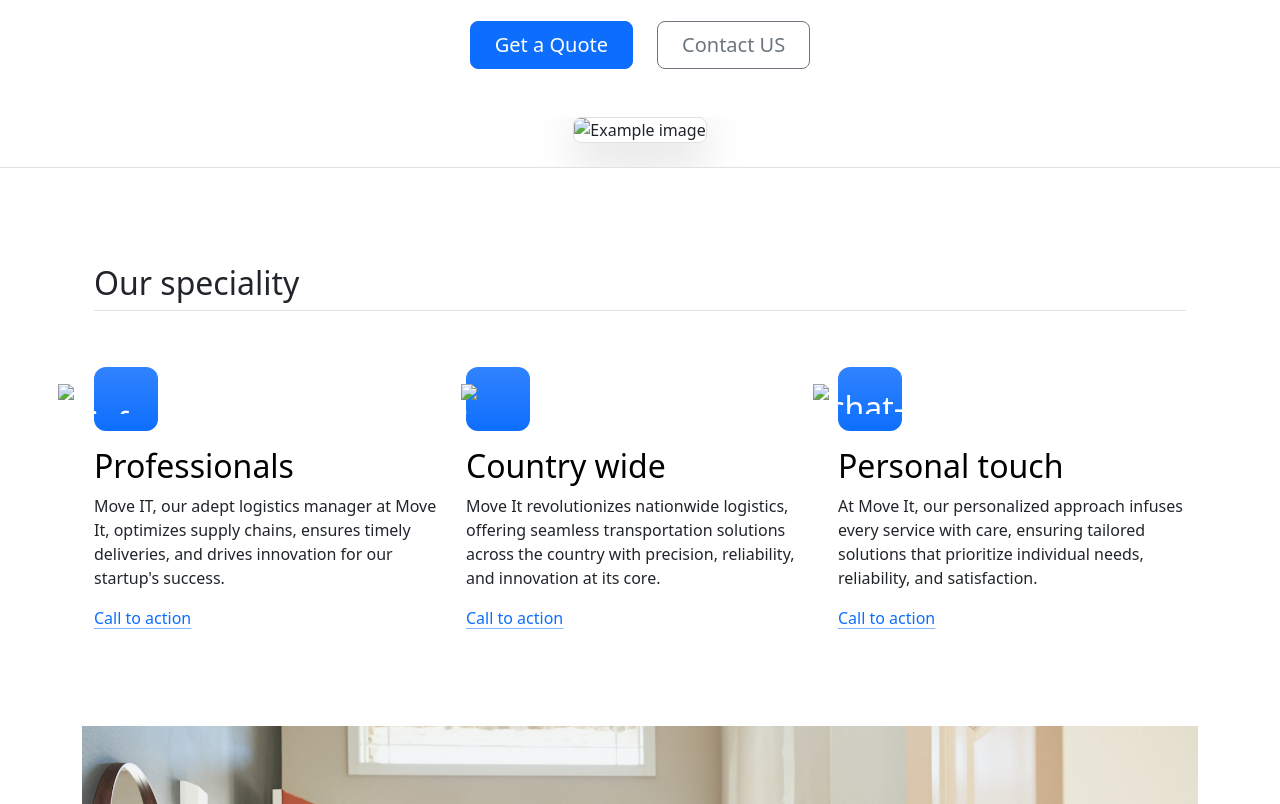
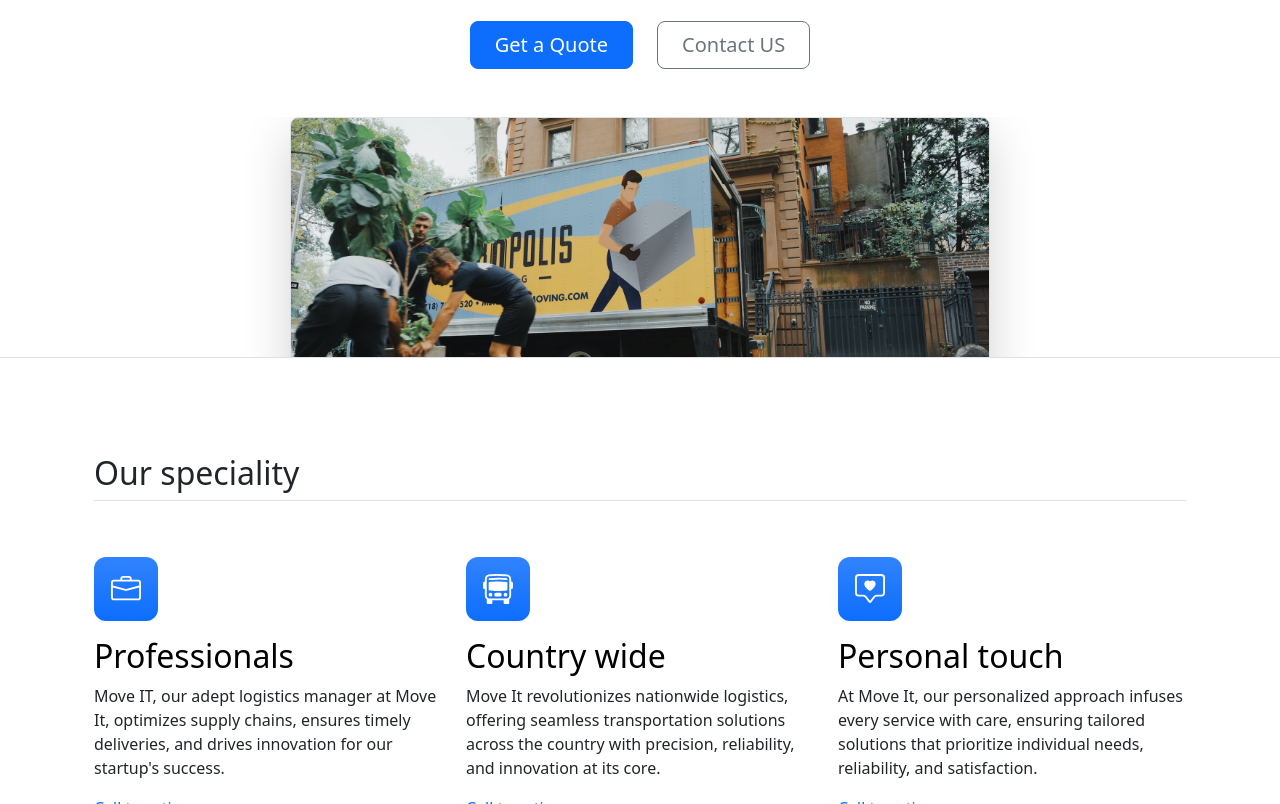
Before and after one commit to codingwithkushal/Move-IT-Project, a plain HTML site: page index.html in a window 1280 px wide. Shown: the part 732-1536 px from the top of the page. Drawn offline with nearby package versions, Linux system fonts and the light colour scheme; files whose address does not match are found by name.

Commit message:
Update index.html
logo changes

```diff
--- a/index.html
+++ b/index.html
@@ -5,7 +5,7 @@
   <meta charset="UTF-8">
   <meta name="viewport" content="width=device-width, initial-scale=1.0">
   <title>Move IT</title>
-  <link rel="icon" href=".asset/box-seam.svg" type="image/x-icon">
+  <link rel="icon" href="./asset/box-seam.svg" type="image/x-icon">
   <link href="https://cdn.jsdelivr.net/npm/bootstrap@5.3.0-alpha2/dist/css/bootstrap.min.css" rel="stylesheet"
     integrity="sha384-aFq/bzH65dt+w6FI2ooMVUpc+21e0SRygnTpmBvdBgSdnuTN7QbdgL+OapgHtvPp" crossorigin="anonymous">
   <style>
@@ -67,7 +67,7 @@
     </div>
     <div class="overflow-hidden" style="max-height: 30vh;">
       <div class="container px-5">
-        <img src=".asset/moving-van.jpg" class="img-fluid border rounded-3 shadow-lg mb-4" alt="Example image" width="700" height="500" loading="lazy">
+        <img src="./asset/moving-van.jpg" class="img-fluid border rounded-3 shadow-lg mb-4" alt="Example image" width="700" height="500" loading="lazy">
       </div>
     </div>
   </div>
@@ -76,7 +76,7 @@
     <div class="row g-4 py-5 row-cols-1 row-cols-lg-3">
       <div class="feature col">
         <div class="feature-icon d-inline-flex align-items-center justify-content-center text-bg-primary bg-gradient fs-2 mb-3">
-         <img src=".asset/briefcase.svg" alt="briefcase" height="30px">
+         <img src="asset/briefcase.svg" alt="briefcase" height="30px">
         </div>
         <h3 class="fs-2 text-body-emphasis">Professionals</h3>
         <p>Move IT, our adept logistics manager at Move It, optimizes supply chains, ensures timely deliveries, and drives innovation for our startup's success.</p>
@@ -86,7 +86,7 @@
       </div>
       <div class="feature col">
         <div class="feature-icon d-inline-flex align-items-center justify-content-center text-bg-primary bg-gradient fs-2 mb-3">
-          <img src=".asset/bus-front.svg" alt="bus-front" height="30px">
+          <img src="asset/bus-front.svg" alt="bus-front" height="30px">
         </div>
         <h3 class="fs-2 text-body-emphasis">Country wide</h3>
         <p>Move It revolutionizes nationwide logistics, offering seamless transportation solutions across the country with precision, reliability, and innovation at its core.</p>
@@ -96,7 +96,7 @@
       </div>
       <div class="feature col">
         <div class="feature-icon d-inline-flex align-items-center justify-content-center text-bg-primary bg-gradient fs-2 mb-3">
-          <img src=".asset/chat-square-heart.svg" alt="chat-square-heart" height="30px">
+          <img src="asset/chat-square-heart.svg" alt="chat-square-heart" height="30px">
         </div>
         <h3 class="fs-2 text-body-emphasis">Personal touch</h3>
         <p>At Move It, our personalized approach infuses every service with care, ensuring tailored solutions that prioritize individual needs, reliability, and satisfaction.</p>
```
